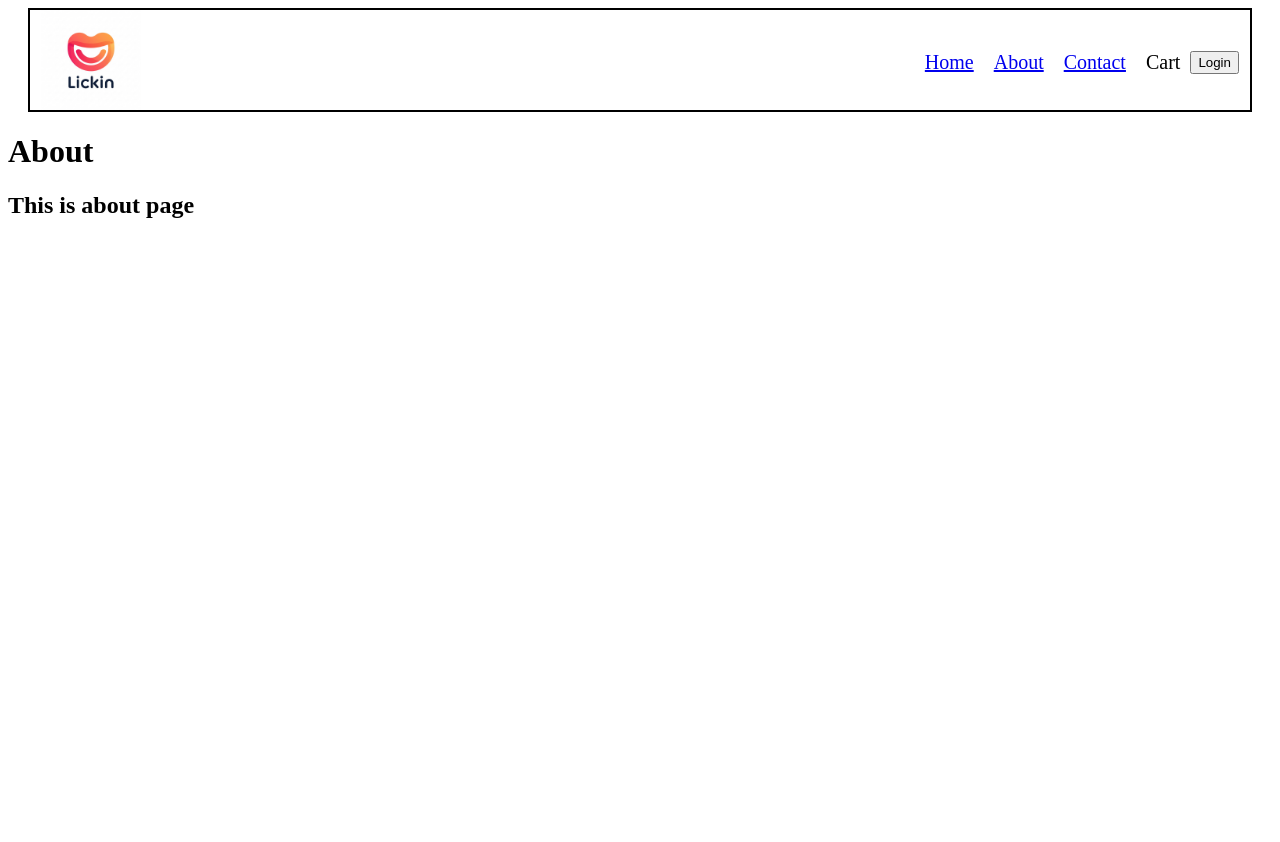
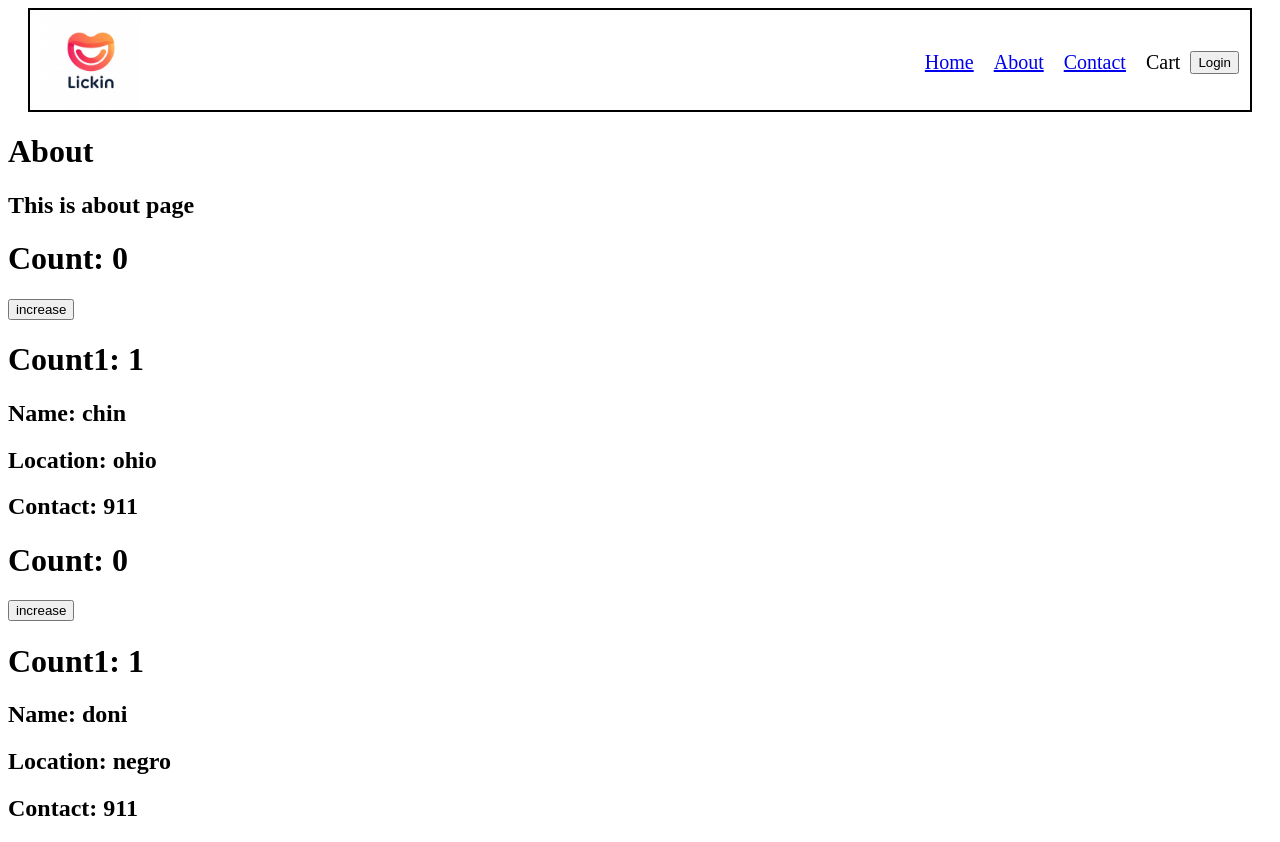
Before and after one commit to chinplusmay/FoodOrderingApp-React, a React (Vite) app: page /about in a window 1280 px wide. Before the commit the page ends 800 px from the top, so only its background shows below. Built offline with nearby package versions, Linux system fonts and the light colour scheme.

Commit message:
converted about to class based comp, implemented DidMount Lifecycle

```diff
--- a/src/components/About.jsx
+++ b/src/components/About.jsx
@@ -1,13 +1,32 @@
 import React from "react";
+import User from "./User";
+import UserClass from "./UserClass";
 
 
-const About = () => {
-    return(
-    <div>
-        <h1>About</h1>
-        <h2>This is about page</h2>
-    </div>
-);
+class About extends React.Component{
+    constructor(props){
+        super(props);
+        console.log("Parent Constructor")
+    }
+    componentDidMount() {
+    console.log("P Component mounted!");
+  }
+
+    render(){
+        console.log("Parent Render")
+        return(
+            <div>
+                <h1>About</h1>
+                <h2>This is about page</h2>
+                <UserClass name={"chin"} location={"ohio"} contact={"911"} />
+                {console.log("Child1 Render")}
+                <UserClass name={"doni"} location={"negro"} contact={"911"} />
+                {console.log("Child1 Render")}
+
+
+            </div>
+        )
+    }
 }
 
 
--- /dev/null
+++ b/src/components/User.jsx
@@ -0,0 +1,12 @@
+import React from "react";
+const User = ({name, location, contact}) =>{
+    return(
+        <div className="user-card" >
+            <h2>Name: {name}</h2>
+            <h2>Location: {location}</h2>
+            <h2>Contact: {contact}</h2>
+        </div>
+    )
+}
+
+export default User;
--- /dev/null
+++ b/src/components/UserClass.jsx
@@ -0,0 +1,41 @@
+import React from "react";
+
+class UserClass extends React.Component{
+    constructor(props){
+        super(props);
+        // console.log(props);
+        this.state = {   // state variable(s) in class based cmp
+            cnt:0,
+            cnt1:1,
+        }
+    }
+    componentDidMount() {
+    console.log("Child Component mounted!");
+  }
+
+    render(){
+        const {name, location, contact} = this.props; // need to use this.props in class based comp
+        const {cnt, cnt1} = this.state; // need to use this.state.varName to access state var
+
+        return(
+        <div className="user-card" >
+            <h1>Count: {cnt}</h1>
+            <button onClick={() => {
+                //NEVER UPDATE STATE VAR DIRECTLY LIKE
+                //this.state.count = this.state.count+1
+                // use this.setState()
+                this.setState({
+                    cnt: this.state.cnt + 1,
+                    cnt1:this.state.cnt1 + 1
+                })
+            }} >increase</button>
+            <h1>Count1: {cnt1}</h1>
+            <h2>Name: {name}</h2>
+            <h2>Location: {location}</h2>
+            <h2>Contact: {contact}</h2>
+        </div>
+    )
+    }
+}
+
+export default UserClass;
```
